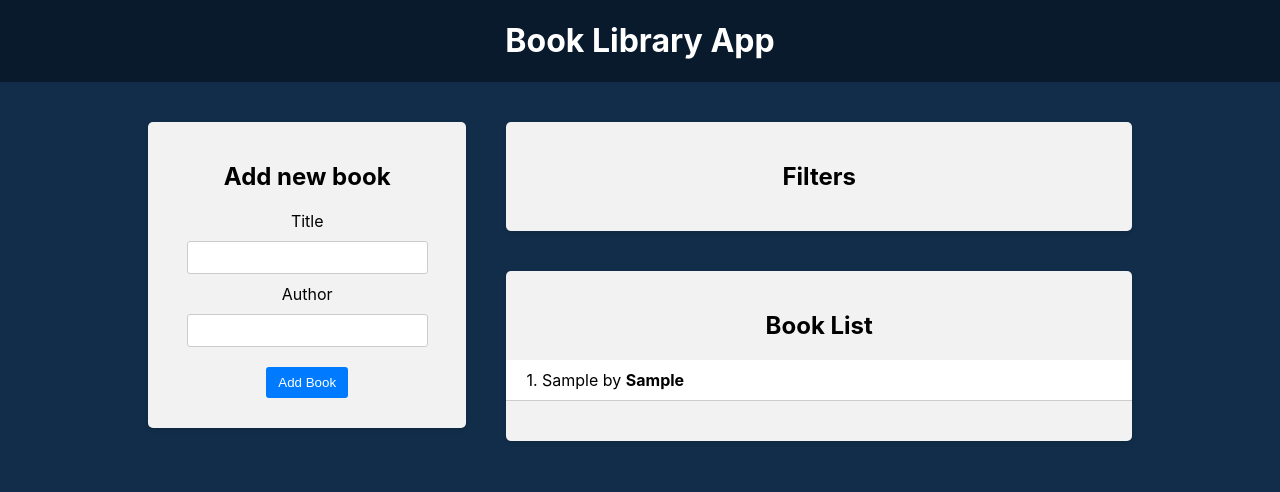
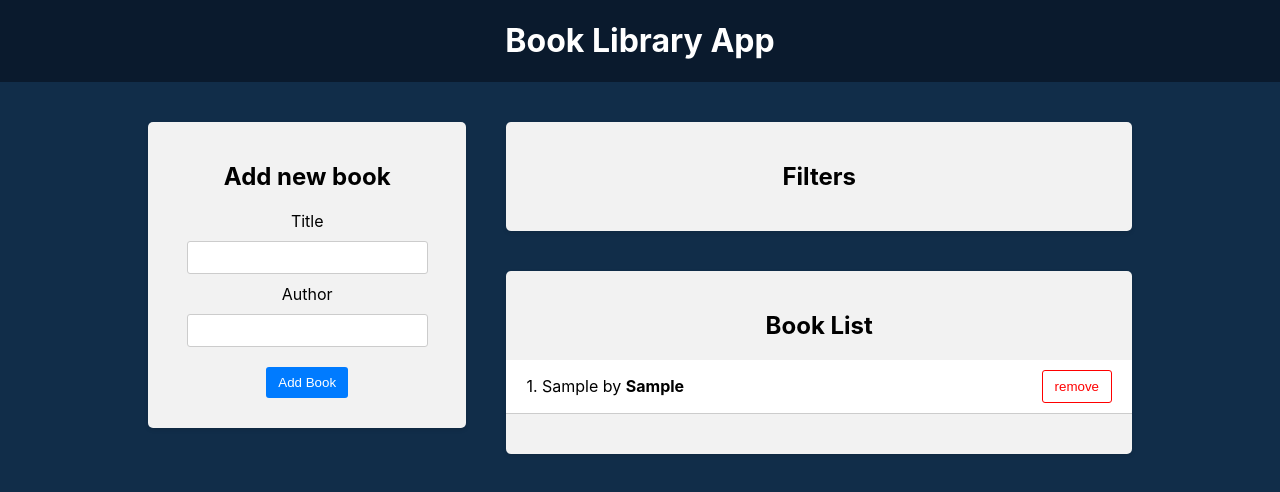
Before and after one commit to BohdanKoleiko/react-projects, a React (Create React App) app in the folder 30-react-redux/frontend/: page / in a window 1280 px wide. Both pictures are taken after typing "Sample", "Sample" into the empty fields and a click on the button "Add Book". Shown: the top 492 px of the page. Built offline with nearby package versions, Linux system fonts and the light colour scheme.

Commit message:
delete book by id

```diff
--- a/30-react-redux/frontend/src/components/BookList/BookList.js
+++ b/30-react-redux/frontend/src/components/BookList/BookList.js
@@ -1,8 +1,14 @@
-import { useSelector } from "react-redux";
+import { useSelector, useDispatch } from "react-redux";
+import { deleteBook } from "../../redux/books/actionCreators";
 import "./BookList.css";
 
 const BookList = () => {
    const books = useSelector((state) => state.books);
+   const dispatch = useDispatch();
+
+   const handleDeleteBook = (bookID) => {
+      dispatch(deleteBook(bookID));
+   };
 
    return (
       <div className="app-block book-list">
@@ -16,6 +22,11 @@ const BookList = () => {
                      <div className="book-info">
                         {++i}. {book.title} by <strong>{book.author}</strong>
                      </div>
+                     <div className="book-actions">
+                        <button type="button" onClick={() => handleDeleteBook(book.id)}>
+                           remove
+                        </button>
+                     </div>
                   </li>
                ))}
             </ul>
--- a/30-react-redux/frontend/src/redux/books/actionCreators.js
+++ b/30-react-redux/frontend/src/redux/books/actionCreators.js
@@ -11,3 +11,15 @@ export const addBook = (newBook) => {
       payload: newBook,
    };
 };
+
+/**
+ *
+ * @param {object} book - book that should be removed
+ * @returns {{type: string, payload: object}}
+ */
+export const deleteBook = (bookID) => {
+   return {
+      type: actionTypes.DELETE_BOOK,
+      payload: bookID,
+   };
+};
--- a/30-react-redux/frontend/src/redux/books/reducer.js
+++ b/30-react-redux/frontend/src/redux/books/reducer.js
@@ -6,6 +6,8 @@ function booksReducer(state = initialState, action) {
    switch (action.type) {
       case actionTypes.ADD_BOOK:
          return [...state, action.payload];
+      case actionTypes.DELETE_BOOK:
+         return state.filter((book) => book.id !== action.payload);
       default:
          return state;
    }
```
